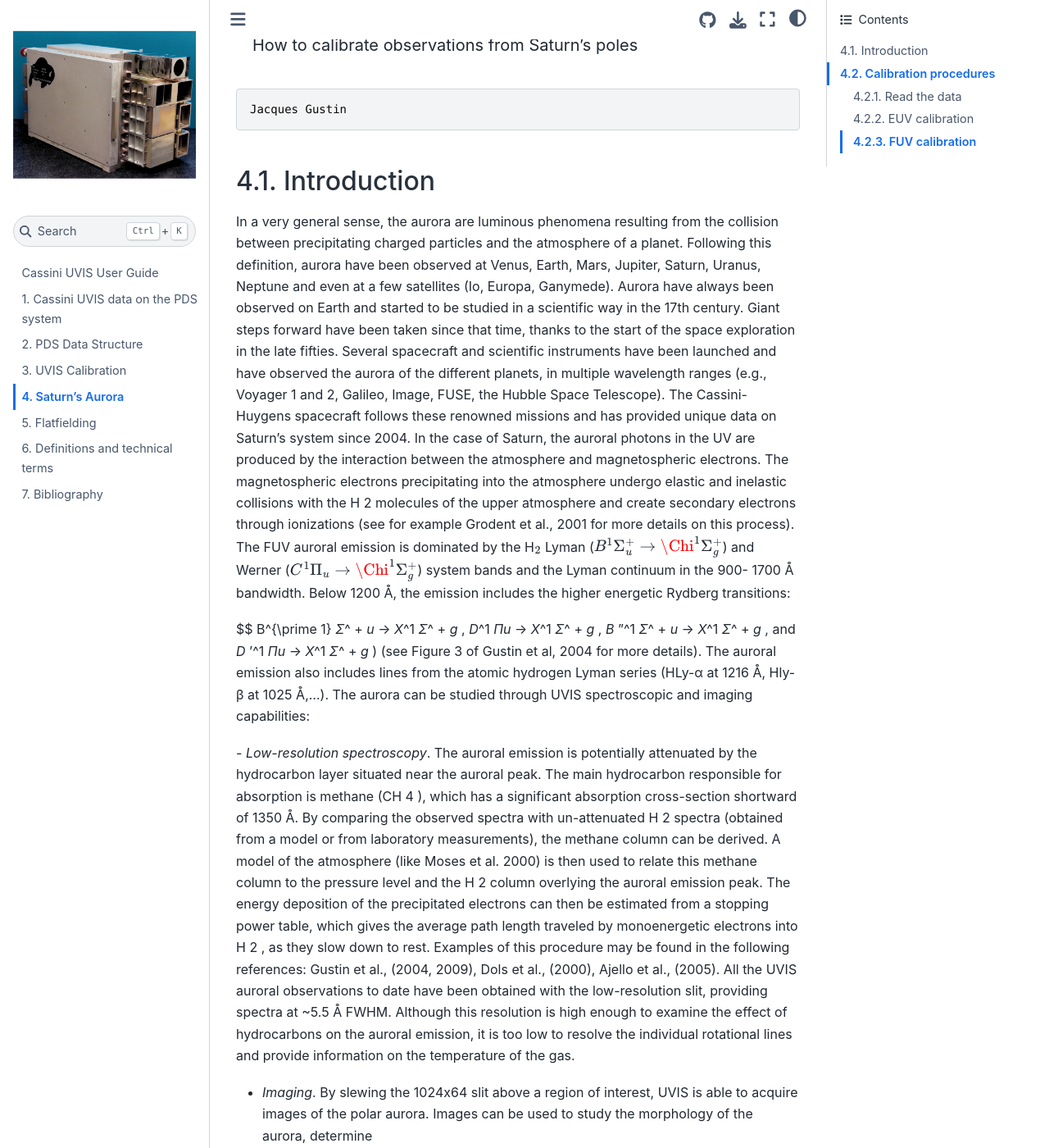
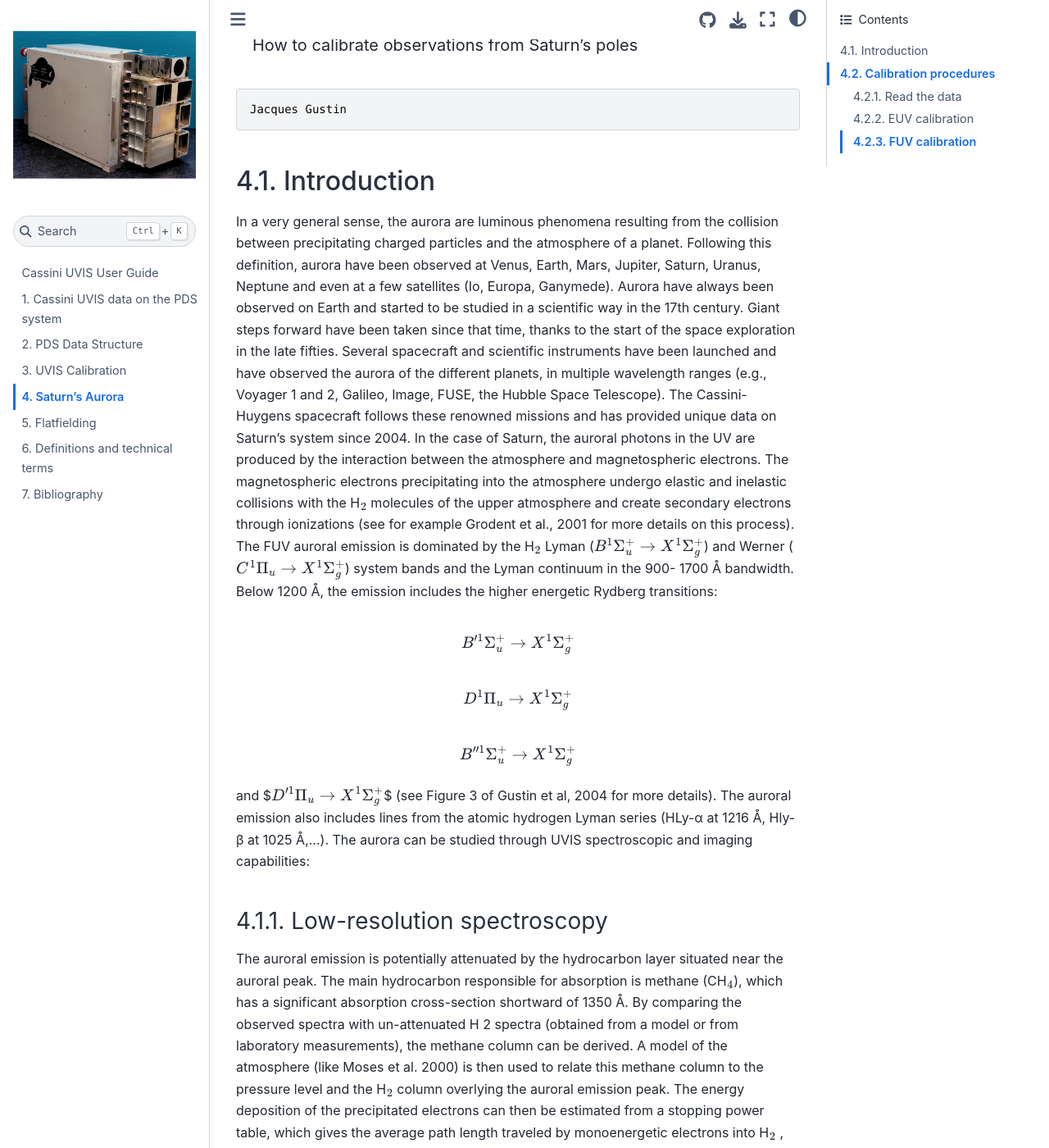
Before and after one commit to Cassini-UVIS/users_guide, a Jupyter Book: the page built from 04_saturns-aurora.md, in a window 1280 px wide and 1400 px high, scrolled down 234 px. Shown: the whole window at 82% size. Built offline with Jupyter Book 1.0.4 settings and Sphinx 7.4.7 and the Sphinx Book theme 1.1.4, drawn with Linux system fonts in a browser that asks for light colours; some of the changed text lies outside the part shown.

Commit message:
first section layout

```diff
--- a/04_saturns-aurora.md
+++ b/04_saturns-aurora.md
@@ -14,53 +14,47 @@ Jacques Gustin
 
 ## Introduction
 
-In a very general sense, the aurora are luminous phenomena resulting from the collision
-between precipitating charged particles and the atmosphere of a planet. Following this definition,
-aurora have been observed at Venus, Earth, Mars, Jupiter, Saturn, Uranus, Neptune and even at a
-few satellites (Io, Europa, Ganymede). Aurora have always been observed on Earth and started
-to be studied in a scientific way in the 17th century. Giant steps forward have been taken since
-that time, thanks to the start of the space exploration in the late fifties. Several spacecraft and
-scientific instruments have been launched and have observed the aurora of the different planets,
-in multiple wavelength ranges (e.g., Voyager 1 and 2, Galileo, Image, FUSE, the Hubble Space
-Telescope). The Cassini-Huygens spacecraft follows these renowned missions and has provided
-unique data on Saturn’s system since 2004.
-In the case of Saturn, the auroral photons in the UV are produced by the interaction
-between the atmosphere and magnetospheric electrons. The magnetospheric electrons
-precipitating into the atmosphere undergo elastic and inelastic collisions with the H 2 molecules
-of the upper atmosphere and create secondary electrons through ionizations (see for example
-Grodent et al., 2001 for more details on this process).
-The FUV auroral emission is dominated by the H$_2$ Lyman ($B^1\Sigma^+_u\rightarrow \Chi^1\Sigma^+_g$) and Werner ($C^1\Pi_u\rightarrow \Chi^1\Sigma^+_g$) system bands and the Lyman
+In a very general sense, the aurora are luminous phenomena resulting from the collision between precipitating charged particles and the atmosphere of a planet.
+Following this definition, aurora have been observed at Venus, Earth, Mars, Jupiter, Saturn, Uranus, Neptune and even at a few satellites (Io, Europa, Ganymede).
+Aurora have always been observed on Earth and started to be studied in a scientific way in the 17th century. Giant steps forward have been taken since that time, thanks to the start of the space exploration in the late fifties.
+Several spacecraft and scientific instruments have been launched and have observed the aurora of the different planets, in multiple wavelength ranges (e.g., Voyager 1 and 2, Galileo, Image, FUSE, the Hubble Space Telescope).
+The Cassini-Huygens spacecraft follows these renowned missions and has provided unique data on Saturn’s system since 2004.
+In the case of Saturn, the auroral photons in the UV are produced by the interaction between the atmosphere and magnetospheric electrons.
+The magnetospheric electrons precipitating into the atmosphere undergo elastic and inelastic collisions with the H$_2$ molecules of the upper atmosphere and create secondary electrons through ionizations (see for example Grodent et al., 2001 for more details on this process).
+The FUV auroral emission is dominated by the H$_2$ Lyman ($B^1\Sigma^+_u\rightarrow X^1\Sigma^+_g$) and Werner ($C^1\Pi_u\rightarrow X^1\Sigma^+_g$) system bands and the Lyman
 continuum in the 900- 1700 Å bandwidth.
 Below 1200 Å, the emission includes the higher energetic Rydberg transitions:
 
 $$
-B^{\prime 1} _Σ_^ + _u_ → _X_^1 _Σ_^ + _g_ , _D_^1 _Πu_ → _X_^1 _Σ_^ + _g_ , _B_ ”^1 _Σ_^ + _u_ → _X_^1 _Σ_^ + _g_ , and _D_ ’^1 _Πu_ → _X_^1 _Σ_^ + _g_ ) (see Figure 3 of
-Gustin et al, 2004 for more details). The auroral emission also includes lines from the atomic
-hydrogen Lyman series (HLy-α at 1216 Å, Hly-β at 1025 Å,...).
+B^{\prime 1}\Sigma^+_u\rightarrow X^1\Sigma^+_g
+$$
+$$
+D^1\Pi_u\rightarrow X^1\Sigma^+_g
+$$
+$$
+B^{\prime\prime1}\Sigma^+_u\rightarrow X^1\Sigma^+_g
+$$
+and
+$$
+D^{\prime 1}\Pi_u\rightarrow X^1\Sigma^+_g
+$$
+(see Figure 3 of Gustin et al, 2004 for more details).
+The auroral emission also includes lines from the atomic hydrogen Lyman series (HLy-α at 1216 Å, Hly-β at 1025 Å,...).
 The aurora can be studied through UVIS spectroscopic and imaging capabilities:
 
-_- Low-resolution spectroscopy_. The auroral emission is potentially attenuated by the
-hydrocarbon layer situated near the auroral peak. The main hydrocarbon responsible for
-absorption is methane (CH 4 ), which has a significant absorption cross-section shortward of 1350
-Å. By comparing the observed spectra with un-attenuated H 2 spectra (obtained from a model or
-from laboratory measurements), the methane column can be derived. A model of the atmosphere
-(like Moses et al. 2000) is then used to relate this methane column to the pressure level and the
-H 2 column overlying the auroral emission peak. The energy deposition of the precipitated
-electrons can then be estimated from a stopping power table, which gives the average path length
-traveled by monoenergetic electrons into H 2 , as they slow down to rest. Examples of this
-procedure may be found in the following references: Gustin et al., (2004, 2009), Dols et al.,
-(2000), Ajello et al., (2005). All the UVIS auroral observations to date have been obtained with
-the low-resolution slit, providing spectra at ~5.5 Å FWHM. Although this resolution is high
-enough to examine the effect of hydrocarbons on the auroral emission, it is too low to resolve the
-individual rotational lines and provide information on the temperature of the gas.
-- _Imaging_. By slewing the 1024x64 slit above a region of interest, UVIS is able to acquire
-images of the polar aurora. Images can be used to study the morphology of the aurora, determine
+### Low-resolution spectroscopy
+The auroral emission is potentially attenuated by the hydrocarbon layer situated near the auroral peak. The main hydrocarbon responsible for absorption is methane (CH$_4$), which has a significant absorption cross-section shortward of 1350 Å.
+By comparing the observed spectra with un-attenuated H 2 spectra (obtained from a model or from laboratory measurements), the methane column can be derived.
+A model of the atmosphere (like Moses et al. 2000) is then used to relate this methane column to the pressure level and the H$_2$ column overlying the auroral emission peak.
+The energy deposition of the precipitated electrons can then be estimated from a stopping power table, which gives the average path length traveled by monoenergetic electrons into H$_2$ , as they slow down to rest.
+Examples of this procedure may be found in the following references: Gustin et al., (2004, 2009), Dols et al.,(2000), Ajello et al., (2005).
+All the UVIS auroral observations to date have been obtained with the low-resolution slit, providing spectra at ~5.5 Å FWHM.
+Although this resolution is high enough to examine the effect of hydrocarbons on the auroral emission, it is too low to resolve the individual rotational lines and provide information on the temperature of the gas.
 
-
-the brightness of the different auroral features and their variations with time, or investigate the
-interaction between the ionosphere, the magnetosphere and the solar wind. See for example
-Grodent et al. (2003) or Clarke et al., (2005) for more details on the auroral morphology and
-ionosphere/magnetosphere interactions.
+### Imaging
+By slewing the 1024x64 slit above a region of interest, UVIS is able to acquire images of the polar aurora.
+Images can be used to study the morphology of the aurora, determine the brightness of the different auroral features and their variations with time, or investigate the interaction between the ionosphere, the magnetosphere and the solar wind.
+See for example Grodent et al. (2003) or Clarke et al., (2005) for more details on the auroral morphology and ionosphere/magnetosphere interactions.
 
 ## Calibration procedures
 
```
